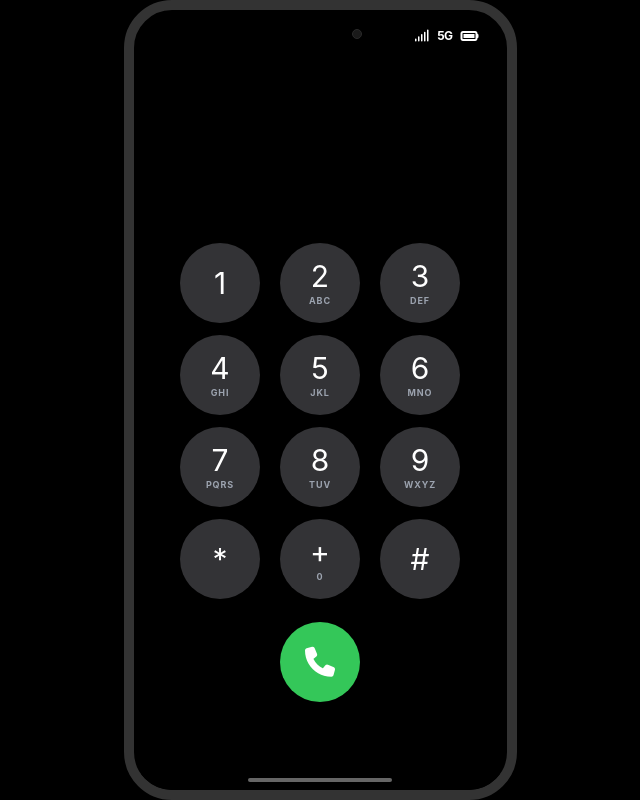
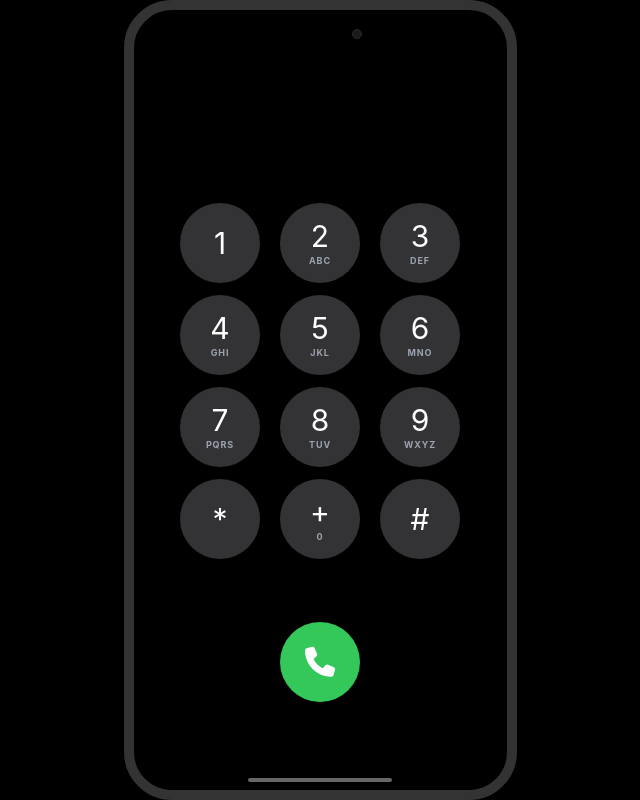
Before and after one commit to orineoguri02/911-call, a plain HTML site: page index.html in a window 1280 px wide. Shown: the whole page, without its empty margins (320-960 px from the left). Drawn offline with nearby package versions, Linux system fonts and the light colour scheme; a web font is replaced by a local one.

Commit message:
fix: 버튼 및 아이콘 삭제

```diff
--- a/index.html
+++ b/index.html
@@ -55,11 +55,6 @@
                 <!-- Camera dot simulation -->
                 <div class="absolute right-3.5 w-2.5 h-2.5 bg-[#1a1a1a] rounded-full border border-[#2a2a2a]"></div>
             </div>
-            <div class="flex items-center space-x-2 text-xs">
-                <i class="fa-solid fa-signal text-xs"></i>
-                <span class="font-bold tracking-tighter">5G</span>
-                <i class="fa-solid fa-battery-full text-base ml-0.5"></i>
-            </div>
         </div>
 
         <!-- MAIN VIEW CONTAINER -->
@@ -68,7 +63,7 @@
             <!-- STATE 1: DIALER VIEW -->
             <div id="view-dialer" class="flex-1 flex flex-col justify-between h-full pt-2">
                 <!-- Top Display Number & Delete Button -->
-                <div class="text-center pt-8 px-4 flex flex-col items-center justify-center min-h-[120px]">
+                <div class="text-center pt-4 px-4 flex flex-col items-center justify-center min-h-[100px] shrink-0">
                     <div id="dialed-number" class="text-5xl font-light tracking-tight text-white min-h-[60px] flex items-center justify-center break-all max-w-full"></div>
                     <button id="delete-btn" onclick="deleteKey()" class="opacity-0 pointer-events-none text-gray-400 hover:text-white transition-opacity mt-1 text-xl p-2 cursor-pointer">
                         <i class="fa-solid fa-delete-left"></i>
@@ -76,7 +71,7 @@
                 </div>
 
                 <!-- Keypad Grid -->
-                <div class="grid grid-cols-3 gap-y-3 gap-x-5 max-w-[280px] mx-auto w-full my-auto">
+                <div class="grid grid-cols-3 gap-y-3 gap-x-5 max-w-[280px] mx-auto w-full my-auto shrink-0">
                     <!-- 1 -->
                     <div onclick="pressKey('1')" class="dial-btn w-20 h-20 rounded-full bg-[#333336] flex flex-col items-center justify-center cursor-pointer active:bg-[#555558] transition-colors select-none">
                         <span class="text-3xl font-normal">1</span>
@@ -138,7 +133,7 @@
                 </div>
 
                 <!-- Call Button Section -->
-                <div class="flex flex-col items-center pb-6">
+                <div class="flex flex-col items-center mt-10 pb-6 shrink-0">
                     <button onclick="startCall()" class="w-20 h-20 rounded-full bg-[#34C759] flex items-center justify-center shadow-lg active:scale-95 transition-transform cursor-pointer hover:bg-[#2fb24f]">
                         <i class="fa-solid fa-phone text-3xl text-white"></i>
                     </button>
```
